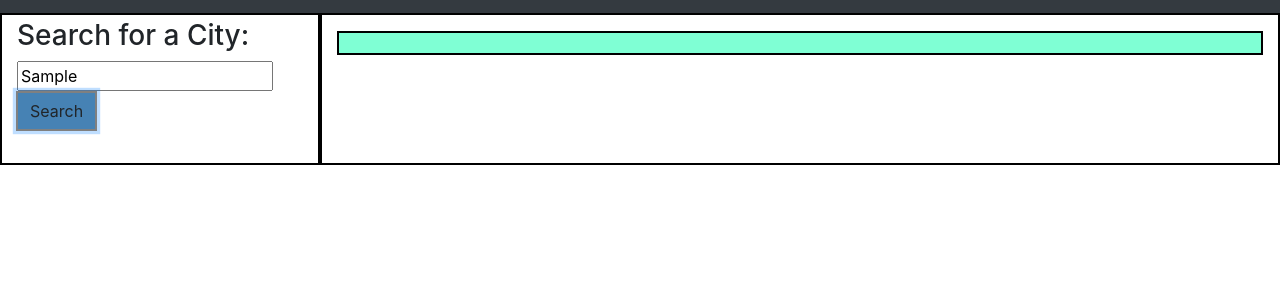
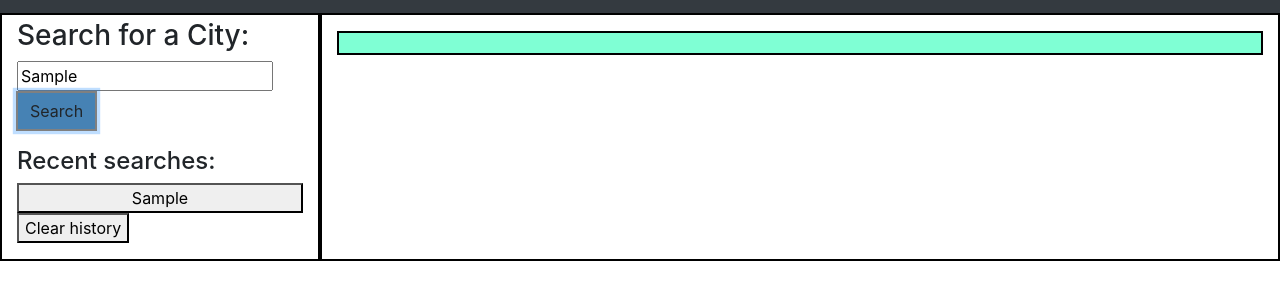
Before and after one commit to jh871/Weather-Dashboard, a plain HTML site: page index.html in a window 1280 px wide. Both pictures are taken after typing "Sample" into the empty fields and a click on the button "Search". Shown: the part 59-358 px from the top of the page. Drawn offline with nearby package versions, Linux system fonts and the light colour scheme; no server answers.

Commit message:
buttons appear when location searched

```diff
--- a/assets/css/style.css
+++ b/assets/css/style.css
@@ -26,6 +26,8 @@
 .today-text {
     font-size: 1.5rem;
 }
+
+
 /* forecast cards */
 .fiveDayTitle {
     font-weight: 700;
@@ -43,7 +45,6 @@
     padding: 5px;
 }
 
-
 .card-title {
     font-weight: 600;
     text-align: center;
--- a/assets/js/script.js
+++ b/assets/js/script.js
@@ -14,8 +14,8 @@ let cardTimes; //to get weather from same interval on each card
 var buttonList = $("#history");
 let historyTitle = $("<h4>");
 historyTitle.text("Recent searches: ");
-
 var locationButton;
+let locationsArr = [];
 
 //todays weather
 let cityName;
@@ -33,15 +33,10 @@ let windFC;
 let humidityFC;
 let iconFC;
 
-
-
-
-
 //5-day forecast cards:
 let forecast = $("#forecast");
 let fiveDayTitle = $("<h3>").addClass("fiveDayTitle");
 fiveDayTitle.text("5-Day Forecast:")
-
 
 //moment.js for dates:
 let today = moment().format("D/MM/YYYY");
@@ -53,16 +48,25 @@ let day5 = moment().add(5, "days").format("D/MM/YYYY");
 
 
 //button for location history search
-let historyArray = JSON.parse(localStorage.getItem("searchLocation"));
-console.log(historyArray);
-makeHistoryButton();
+$(document).ready(getHistory());
 
+
+
+
+function getHistory(){
+    let historyArr = [];
+    historyArr = JSON.parse(localStorage.getItem("searchLocation"));
+    console.log(historyArr);
+    if (historyArr !== null) {
+        makeHistoryButton();
+    }
+};
 
 function makeHistoryButton() {
     buttonList.empty();
 
-    if (historyArray !== null) {
-    historyArray.forEach(item => {
+    if (locationsArr !== null) {
+    locationsArr.forEach(item => {
     //create button
 
     locationButton = $("<button>");
@@ -77,22 +81,24 @@ function makeHistoryButton() {
 };
 
 
-//object for ls for todays weather
-let locationsArr = [];
+
 
 //search function:
-searchBtn.on("click", runSearch, makeHistoryButton());
+searchBtn.on("click", runSearch);
 
 function runSearch(event) {
     event.preventDefault();
     citySearch = searchInput.val();
-    const storageTest = localStorage.getItem("searchLocation");
-    if (storageTest !== null) {
-        locationsArr = JSON.parse(localStorage.getItem("searchLocation"));
-    };
-    locationsArr.push(searchInput.val());
+    // const storageTest = localStorage.getItem("searchLocation");
+    // if (storageTest !== null) {
+    //     locationsArr = JSON.parse(localStorage.getItem("searchLocation"));
+    // };
+    console.log(buttonList);
+    locationsArr.push(citySearch);
     localStorage.setItem("searchLocation", JSON.stringify(locationsArr));
-    geoCode();
+
+    searchInput.value = "";
+    geoCode(); makeHistoryButton();
 }
 
 
@@ -105,12 +111,9 @@ function geoCode() {
         url: cityCoords,
         method: "GET"
     }).then(function(response) {
-    // console.log(response);
     lat = (response[0].lat);
     long = (response[0].lon);
-
-    console.log(citySearch);
-        getWeather();
+    getWeather();
     });
 };
 
@@ -118,8 +121,6 @@ function geoCode() {
 
 //get Weather function
 function getWeather(){
-    console.log("next: " + lat);
-    console.log("next: " + long);
     let queryURL = "https://api.openweathermap.org/data/2.5/forecast?lat=" + lat + "&lon=" + long + "&appid=24b0bccae4dbb8bd3aef5fad1d1c5cf5&units=metric";
     $.ajax({
         url: queryURL,
@@ -132,8 +133,6 @@ function getWeather(){
 
         celsius = (response.list[0].main.temp).toFixed(1);
         todayIconCode = response.list[0].weather[0].icon;
-        console.log(todayIconCode);
-
 
         wind = response.list[0].wind.speed;
         humidity =  response.list[0].main.humidity;
@@ -147,7 +146,6 @@ function getWeather(){
 //show Weather function
 function showToday() {
     todayWeather.empty();
-    console.log(responseGrab);
 
     const weatherToday = $("<div>")
     let todayHeader = $("<h3>");
@@ -178,10 +176,7 @@ function showToday() {
 
 
 
-
-
-
-
+//makes cards
 function makeCards(){
     todayWeather.after(fiveDayTitle);
     forecast.empty();
@@ -227,20 +222,16 @@ function makeCards(){
     forecastCard.append(cardHumidity);
     forecast.append(forecastCard);
 
-    day++
-}};
+    day++;
+    }
+};
 
 
-//make Buttons function
-//on click of search
-// function updateButtons() {
-//     buttonList.load(window.location.href + " buttonList")
-// }
 
 
 //function to display weather from location button -- this works ans is called correctly
 function prevSearch(event) {
-    event.preventDefault();
+    // event.preventDefault();
     let searchText = $(this).text();
     console.log(searchText);
     searchInput.val(searchText);
@@ -248,17 +239,16 @@ function prevSearch(event) {
     runSearch(event);
 };
 
-// CURRENT ISSUES:
-// making duplicate buttons from search - // SOMETIMES running ls twice just keeps adding buttons - need to clear div between runs?? - clicking hisotry button adds it to local storage. Might need to pop it from hisory Array
-// buttons generated only on refresh and not on search
 
+//clear button:
+let clearBtn = $("<button>");
+clearBtn.attr("id", "clear-button");
+clearBtn.text("Clear history");
+sideBar.append(clearBtn);
 
-//Next:
-// - stop button click adding to ls
-// - generage buttons on search click and not just refresh.
-
-
-//SCRAPBOOK:
-// weatherDescr = response.list[x].weather[0].description;
-
-    //ICONS
+clearBtn.on("click", function(event){
+    localStorage.clear();
+    buttonList.empty();
+    locationsArr = [];
+    historyArr = [];
+})
```
